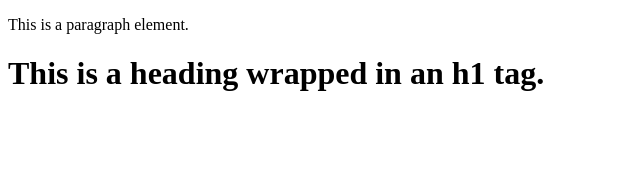
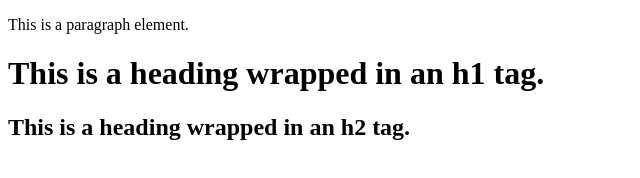
Before and after one commit to davidhyunlee/git-lab-folder, a plain HTML site: page index.html in a window 1280 px wide. Shown: the whole page, without its empty margins (0-640 px from the left). Drawn offline with Linux system fonts and the light colour scheme.

Commit message:
added even more lines to index.html

```diff
--- a/index.html
+++ b/index.html
@@ -7,5 +7,6 @@
 <body>
 	<p>This is a paragraph element.</p>
 	<h1>This is a heading wrapped in an h1 tag.</h1>
+	<h2>This is a heading wrapped in an h2 tag.</h2>
 </body>
 </html>
```
